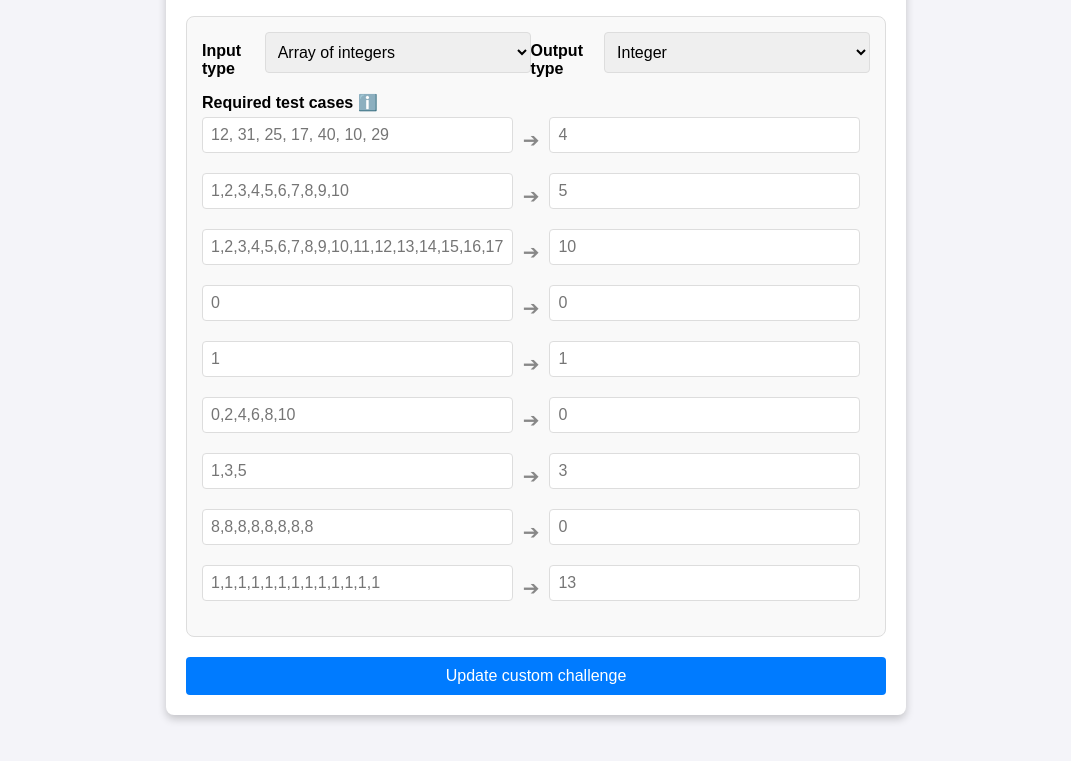
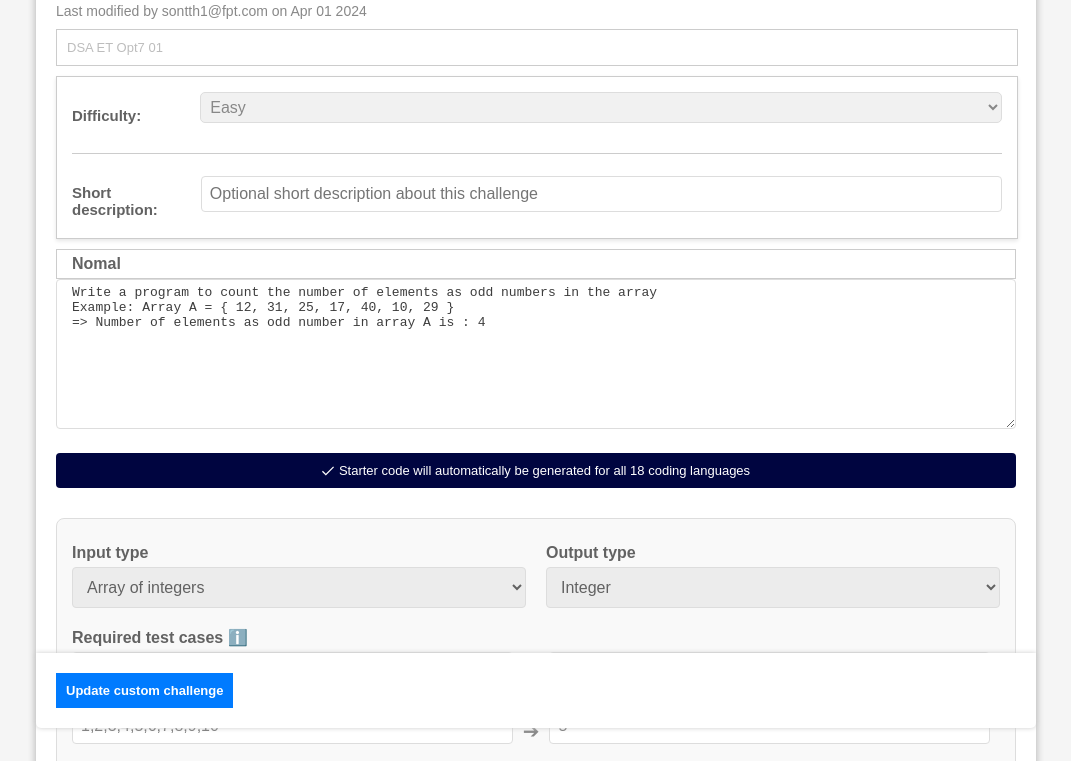
Before and after one commit to Ricky-VN/GTNM, a plain HTML site: page lab/lab6/req34.html in a window 1280 px wide. Shown: the part 72-833 px from the top of the page, without its empty margins (104-1175 px from the left). Before the commit the page ends 800 px from the top, so only its background shows below. Drawn offline with Linux system fonts and the light colour scheme.

Commit message:
Add files via upload

```diff
--- /dev/null
+++ b/lab/lab6/css/req34.css
@@ -0,0 +1,218 @@
+body {
+    font-family: Arial, sans-serif;
+    width: 80%;
+    padding: 0;
+    margin: auto;
+    max-width: 1000px;
+    background-color: #f5f5f5;
+    box-shadow: 0 4px 8px rgba(0, 0, 0, 0.1);
+    border-radius: 8px;
+    position: relative;
+    }
+.modal {
+    background-color: white;
+    border-radius: 8px;
+    box-shadow: 0 4px 8px rgba(0, 0, 0, 0.2);
+    position: relative;
+    padding-bottom: 70px;
+}
+.modal-header {
+    background-color: #007bff;
+    color: white;
+    padding: 15px;
+    font-size: 1.25em;
+    display: flex;
+    justify-content: space-between;
+    align-items: center;
+    position: fixed;
+    z-index: 1000;
+    width: 100%;
+    max-width: 970px;
+}
+.modal-header span {
+    color: white;
+}
+.modal-header .close-btn {
+    font-size: 1.25em;
+    font-weight: bold;
+    color: white;
+    cursor: pointer;
+}
+.modal-content {
+    padding: 20px;
+    display: flex;
+    flex-direction: column;
+    gap: 10px;
+    padding-top: 75px;
+}
+.modal-content label {
+    font-weight: bold;
+    display: block;
+    margin: 10px 0 5px;
+    color: #626262;
+}
+.modal-content textarea {
+    width: 100%;
+    margin-bottom: 10px;
+    border: 1px solid #ddd;
+    border-radius: 4px;
+    box-sizing: border-box;
+    height: 150px;
+    padding: 5px 15px;
+    font-size: 13px;
+    color: #3d3d3d;
+}
+.info-text {
+    font-size: 14px;
+    color: #888;
+    padding: 0;
+    margin: 0;
+}
+.start-btn {
+    width: 100%;
+    background-color: #000540;
+    color: white;
+    padding: 10px;
+    font-size: 13px;
+    border: none;
+    border-radius: 4px;
+    cursor: pointer;
+    text-align: center;
+    display: flex;
+    justify-content: center;
+    align-items: center;
+    gap: 5px;
+}
+.start-btn img {
+   width: 12px;
+}
+.start-btn:hover {
+    background-color: #070029;
+}
+.text-center {
+    width: calc(100% - 30px);
+    border: 1px solid #ccc;
+    padding: 15px;
+    box-shadow: 0 2px 4px rgba(0, 0, 0, 0.1);
+    display: flex;
+    flex-direction: column;
+    gap: 20px;
+    color: #888;
+    background-color: #fff;
+    font-size: 15px;
+}
+.label {
+    width: 150px;
+    display: block;
+}
+.choice-lv {
+    display: flex;
+    align-items: center;
+}
+.line {
+    border-bottom: 1px solid #ccc;
+}
+.choice-lv input {
+    width: 300px;
+    padding: 5px;
+    border-radius: 4px;
+    border: 1px solid #ccc;
+}
+.choice-lv select {
+    background: #e9e9e9a3;
+    padding: 5px;
+    padding-right: 40px;
+    border-radius: 5px;
+    color: #888;
+}
+.dsa {
+    padding: 10px;
+    border: 1px solid #ccc;
+    color: #bdbdbd;
+    font-size: 13px;
+    width: calc(100% - 20px);
+}
+.tools {
+    border: 1px solid #ccc;
+    padding: 5px 15px;
+    font-weight: bold;
+    color: #626262;
+}
+.editor {
+    padding: 5px 15px;
+}
+.btn-update button {
+    padding: 10px;
+    background: #007bff;
+    border: none;
+    color: #fff;
+    font-size: 13px;
+    font-weight: bold;
+}
+.footer {
+    position: fixed;
+    padding: 20px;
+    box-shadow: 0 0 5px #ccc;
+    z-index: 1000;
+    width: 100%;
+    max-width: 960px;
+    border-bottom-left-radius: 5px;
+    border-bottom-right-radius: 5px;
+    bottom: 0px;
+    background: #fff;
+}
+
+.in-out {
+    width: calc(100% / 2);
+}
+.test-cases-header {
+    display: flex;
+    gap: 20px;
+}
+.in-out select {
+    width: 100%;
+    padding: 10px;
+    background: #cccccc4a;
+    color: #626262;
+}
+label {
+    font-weight: bold;
+    display: block;
+    margin: 10px 0 5px;
+}
+select, input[type="text"] {
+    width: 100%;
+    padding: 8px;
+    font-size: 16px;
+    border: 1px solid #ddd;
+    border-radius: 4px;
+    box-sizing: border-box;
+    margin-bottom: 10px;
+}
+.test-cases-section {
+    margin-top: 20px;
+    background-color: #f9f9f9;
+    padding: 15px;
+    border-radius: 8px;
+    border: 1px solid #ddd;
+}
+.test-cases-header {
+    display: flex;
+    justify-content: space-between;
+}
+.test-case {
+    display: flex;
+    align-items: center;
+    margin-bottom: 10px;
+}
+.test-case input[type="text"] {
+    flex: 1;
+    padding: 8px;
+    font-size: 16px;
+    margin-right: 10px;
+}
+.arrow {
+    font-size: 20px;
+    color: #888;
+    margin-right: 10px;
+}
--- a/lab/lab6/req34.html
+++ b/lab/lab6/req34.html
@@ -4,115 +4,59 @@
     <meta charset="UTF-8">
     <meta name="viewport" content="width=device-width, initial-scale=1.0">
     <title>Edit Custom Challenge</title>
-    <style>
-        body {
-            font-family: Arial, sans-serif;
-            background-color: #f4f4f9;
-            display: flex;
-            justify-content: center;
-            align-items: center;
-            height: 100vh;
-            margin: 0;
-        }
-        .modal {
-            width: 700px;
-            background-color: white;
-            border-radius: 8px;
-            box-shadow: 0 4px 8px rgba(0, 0, 0, 0.2);
-            padding: 20px;
-        }
-        .modal-header {
-            display: flex;
-            justify-content: space-between;
-            align-items: center;
-            border-bottom: 1px solid #ddd;
-            padding-bottom: 10px;
-        }
-        .modal-header h2 {
-            margin: 0;
-            font-size: 20px;
-        }
-        .modal-content {
-            margin-top: 20px;
-        }
-        label {
-            font-weight: bold;
-            display: block;
-            margin: 10px 0 5px;
-        }
-        select, input[type="text"] {
-            width: 100%;
-            padding: 8px;
-            font-size: 16px;
-            border: 1px solid #ddd;
-            border-radius: 4px;
-            box-sizing: border-box;
-            margin-bottom: 10px;
-        }
-        .test-cases-section {
-            margin-top: 20px;
-            background-color: #f9f9f9;
-            padding: 15px;
-            border-radius: 8px;
-            border: 1px solid #ddd;
-        }
-        .test-cases-header {
-            display: flex;
-            justify-content: space-between;
-        }
-        .test-cases-header select {
-            width: 48%;
-        }
-        .test-case {
-            display: flex;
-            align-items: center;
-            margin-bottom: 10px;
-        }
-        .test-case input[type="text"] {
-            flex: 1;
-            padding: 8px;
-            font-size: 16px;
-            margin-right: 10px;
-        }
-        .arrow {
-            font-size: 20px;
-            color: #888;
-            margin-right: 10px;
-        }
-        .update-btn {
-            width: 100%;
-            background-color: #007bff;
-            color: white;
-            padding: 10px;
-            font-size: 16px;
-            border: none;
-            border-radius: 4px;
-            cursor: pointer;
-            margin-top: 20px;
-        }
-        .update-btn:hover {
-            background-color: #0056b3;
-        }
-    </style>
+        <link rel="stylesheet" href="./css/req34.css">
 </head>
 <body>
-
     <div class="modal">
         <div class="modal-header">
-        <h2>Edit custom challenge</h2>
+            <span>Edit custom challenge</span>
             <span class="close-btn">&times;</span>
         </div>
+        <div class="modal-content">
+            <p class="info-text">Last modified by sontth1@fpt.com on Apr 01 2024</p>
+            <div class="dsa">
+                DSA ET Opt7 01
+            </div>
+            <div class="text-center">
+                <div class="choice-lv">
+                <label class="label">Difficulty: </label class="label">
+                <select name="cars" id="cars">
+                    <option value="easy">Easy</option>
+                    <option value="media">Media</option>
+                    <option value="hard">Hard</option>
+                  </select>
+                </div>
+                <div class="line"></div>
+                <div class="choice-lv">
+                    <label class="label">Short description: </label class="label">
+                    <input type="text" name="" id="" placeholder="Optional short description about this challenge">
+                </div>
+            </div>
 
-    <div class="modal-content">
+            <div class="table">
+                <div class="tools">
+                    Nomal
+                    <div class="icon">
+
+                    </div>
+                </div>
+            <textarea id="editor">Write a program to count the number of elements as odd numbers in the array
+Example: Array A = { 12, 31, 25, 17, 40, 10, 29 }
+=> Number of elements as odd number in array A is : 4</textarea>
+                </div>
+            <button class="start-btn"><img src="./img6/tick.svg" alt=""> Starter code will automatically be generated for all 18 coding languages</button>
+                <!-- req4 -->
         <div class="test-cases-section">
                 <div class="test-cases-header">
+                    <div class="in-out">
                     <label for="input-type">Input type</label>
                     <select id="input-type">
                         <option>Array of integers</option>
                         <option>String</option>
                         <option>Integer</option>
                     </select>
-
+                    </div>
+                    <div class="in-out">
                     <label for="output-type">Output type</label>
                     <select id="output-type">
                         <option>Integer</option>
@@ -120,59 +64,67 @@
                         <option>Array</option>
                     </select>
                     </div>
+                </div>
 
             <label>Required test cases <span>ℹ️</span></label>
 
             <div class="test-case">
-                <input type="text" placeholder="12, 31, 25, 17, 40, 10, 29">
+                <input type="text" placeholder="12, 31, 25, 17, 40, 10, 29" class="text-page4">
                     <span class="arrow">➔</span>
-                <input type="text" placeholder="4">
+                <input type="text" placeholder="4" class="text-page4">
             </div>
             <div class="test-case">
-                <input type="text" placeholder="1,2,3,4,5,6,7,8,9,10">
+                <input type="text" placeholder="1,2,3,4,5,6,7,8,9,10"  class="text-page4">
                     <span class="arrow">➔</span>
-                <input type="text" placeholder="5">
+                <input type="text" placeholder="5"  class="text-page4">
             </div>
             <div class="test-case">
-                <input type="text" placeholder="1,2,3,4,5,6,7,8,9,10,11,12,13,14,15,16,17,18,19,20">
+                <input type="text" placeholder="1,2,3,4,5,6,7,8,9,10,11,12,13,14,15,16,17,18,19,20" class="text-page4">
                     <span class="arrow">➔</span>
-                <input type="text" placeholder="10">
+                <input type="text" placeholder="10" class="text-page4">
             </div>
             <div class="test-case">
-                <input type="text" placeholder="0">
+                <input type="text" placeholder="0" class="text-page4">
                     <span class="arrow">➔</span>
-                <input type="text" placeholder="0">
+                <input type="text" placeholder="0" class="text-page4">
             </div>
             <div class="test-case">
-                <input type="text" placeholder="1">
+                <input type="text" placeholder="1" class="text-page4">
                     <span class="arrow">➔</span>
-                <input type="text" placeholder="1">
+                <input type="text" placeholder="1" class="text-page4">
             </div>
             <div class="test-case">
-                <input type="text" placeholder="0,2,4,6,8,10">
+                <input type="text" placeholder="0,2,4,6,8,10" class="text-page4">
                     <span class="arrow">➔</span>
-                <input type="text" placeholder="0">
+                <input type="text" placeholder="0" class="text-page4">
             </div>
             <div class="test-case">
-                <input type="text" placeholder="1,3,5">
+                <input type="text" placeholder="1,3,5" class="text-page4">
                     <span class="arrow">➔</span>
-                <input type="text" placeholder="3">
+                <input type="text" placeholder="3" class="text-page4">
             </div>
             <div class="test-case">
-                <input type="text" placeholder="8,8,8,8,8,8,8,8">
+                <input type="text" placeholder="8,8,8,8,8,8,8,8" class="text-page4">
                     <span class="arrow">➔</span>
-                <input type="text" placeholder="0">
+                <input type="text" placeholder="0" class="text-page4">
             </div>
             <div class="test-case">
-                <input type="text" placeholder="1,1,1,1,1,1,1,1,1,1,1,1,1">
+                <input type="text" placeholder="1,1,1,1,1,1,1,1,1,1,1,1,1" class="text-page4">
                     <span class="arrow">➔</span>
-                <input type="text" placeholder="13">
+                <input type="text" placeholder="13" class="text-page4">
             </div>
         </div>
 
-        <button class="update-btn">Update custom challenge</button>
-    </div>
     </div>
 
+
+</div>
+
+        <footer class="footer">
+            <div class="btn-update">
+                <button>Update custom challenge</button>
+            </div>
+        </footer>
+    </div>
 </body>
 </html>
```
Also changed, not shown: lab/lab6/css/req2.css (+7 -0 lines), lab/lab6/req2.html (+1 -1 lines), lab/lab6/img6/right.svg (added), lab/lab6/img6/tick.svg (added). Lines whose indentation alone changed are shown as unchanged.
